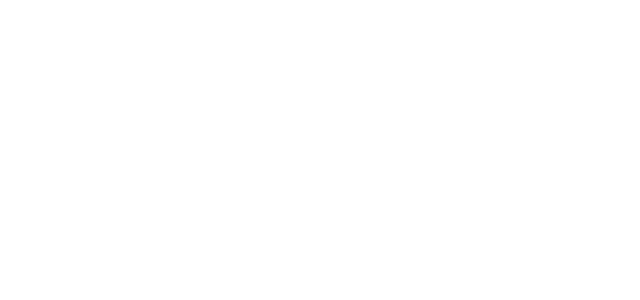
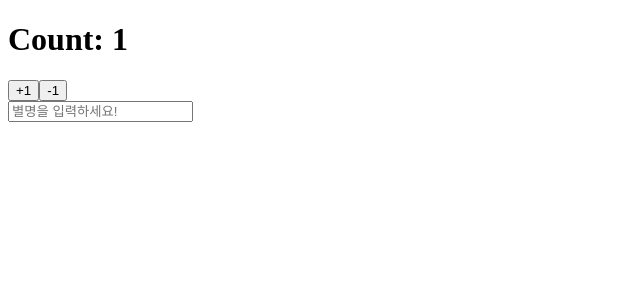
Before and after one commit to chane81/react-hooks, a React (Create React App) app: page /use-context-example in a window 1280 px wide. Shown: the top 300 px of the page, without its empty margins (0-640 px from the left). Built offline with nearby package versions, Linux system fonts and the light colour scheme.

Commit message:
useContext 사용방법 커밋

```diff
--- a/package.json
+++ b/package.json
@@ -3,6 +3,7 @@
   "version": "0.1.0",
   "private": true,
   "dependencies": {
+    "lodash": "^4.17.11",
     "react": "^16.8.6",
     "react-dom": "^16.8.6",
     "react-router-dom": "^5.0.1",
--- a/src/components/App.js
+++ b/src/components/App.js
@@ -3,11 +3,14 @@
 import UseStateExample from './UseStateExample';
 import UseEffectExample from './UseEffectExample';
 import UseReducerExample from './UseReducerExample';
+import UseContextExample from './UseContextExample';
 import ClassLifecycle from './ClassLifecycle';
+import { ContextProvider } from '../context/MyContext';
 import Home from './Home';
 
 function App() {
 	return (
+		<ContextProvider>
 			<Router>
 				<Route exact={true} path={'/'} component={Home} />
 				<Route
@@ -30,7 +33,13 @@
 					path={'/use-reducer-example'}
 					component={UseReducerExample}
 				/>
+				<Route
+					exact={true}
+					path={'/use-context-example'}
+					component={UseContextExample}
+				/>
 			</Router>
+		</ContextProvider>
 	);
 }
 
--- a/src/components/UseContextExample.js
+++ b/src/components/UseContextExample.js
@@ -1,7 +1,37 @@
-import React from 'react';
+import React, { useContext } from 'react';
+import { MyContext } from '../context/MyContext';
+
+/**
+ * context 사용을 위한 사전 작업
+ * 1. context 와 provider 생성 -  /contexxt/MyContext.js 참고
+ * 2. ContextProvider 로 감싸기 - /components/App.js 참고
+ */
 
 function UseContextExample() {
-	return <div>UseContext 예제</div>;
+	const { state, dispatch } = useContext(MyContext);
+
+	return (
+		<div>
+			<h1>Count: {state.counter}</h1>
+			<div>
+				<button name='INCREMENT' onClick={e => dispatch(e.target)}>
+					+1
+				</button>
+				<button name='DECREMENT' onClick={e => dispatch(e.target)}>
+					-1
+				</button>
+			</div>
+			<div>
+				<input
+					type='text'
+					name='SET_NICKNAME'
+					placeholder='별명을 입력하세요!'
+					onChange={e => dispatch(e.target)}
+				/>
+				<div>{state.nickname}</div>
+			</div>
+		</div>
+	);
 }
 
 export default UseContextExample;
--- /dev/null
+++ b/src/context/MyContext.js
@@ -0,0 +1,46 @@
+import React, { createContext, useReducer } from 'react';
+import _ from 'lodash';
+
+const initState = {
+	counter: 1,
+	nickname: ''
+};
+const MyContext = createContext(initState);
+
+const reducer = (state, action) => {
+	switch (action.name) {
+		case 'INCREMENT': {
+			// return {
+			// 	...state,
+			// 	counter: state.counter + 1
+			// };
+
+			return _.merge({}, state, { counter: state.counter + 1 });
+		}
+		case 'DECREMENT': {
+			// return {
+			// 	...state,
+			// 	counter: state.counter - 1
+			// };
+
+			return _.merge({}, state, { counter: state.counter - 1 });
+		}
+		case 'SET_NICKNAME': {
+			return _.merge({}, state, { nickname: action.value });
+		}
+		default:
+			return state;
+	}
+};
+
+function ContextProvider(props) {
+	const [state, dispatch] = useReducer(reducer, initState);
+
+	return (
+		<MyContext.Provider value={{ state, dispatch }}>
+			{props.children}
+		</MyContext.Provider>
+	);
+}
+
+export { MyContext, ContextProvider };
```
Also changed, not shown: 1 other file (tests, documents, lock files or other folders). Lines whose indentation alone changed are shown as unchanged.
